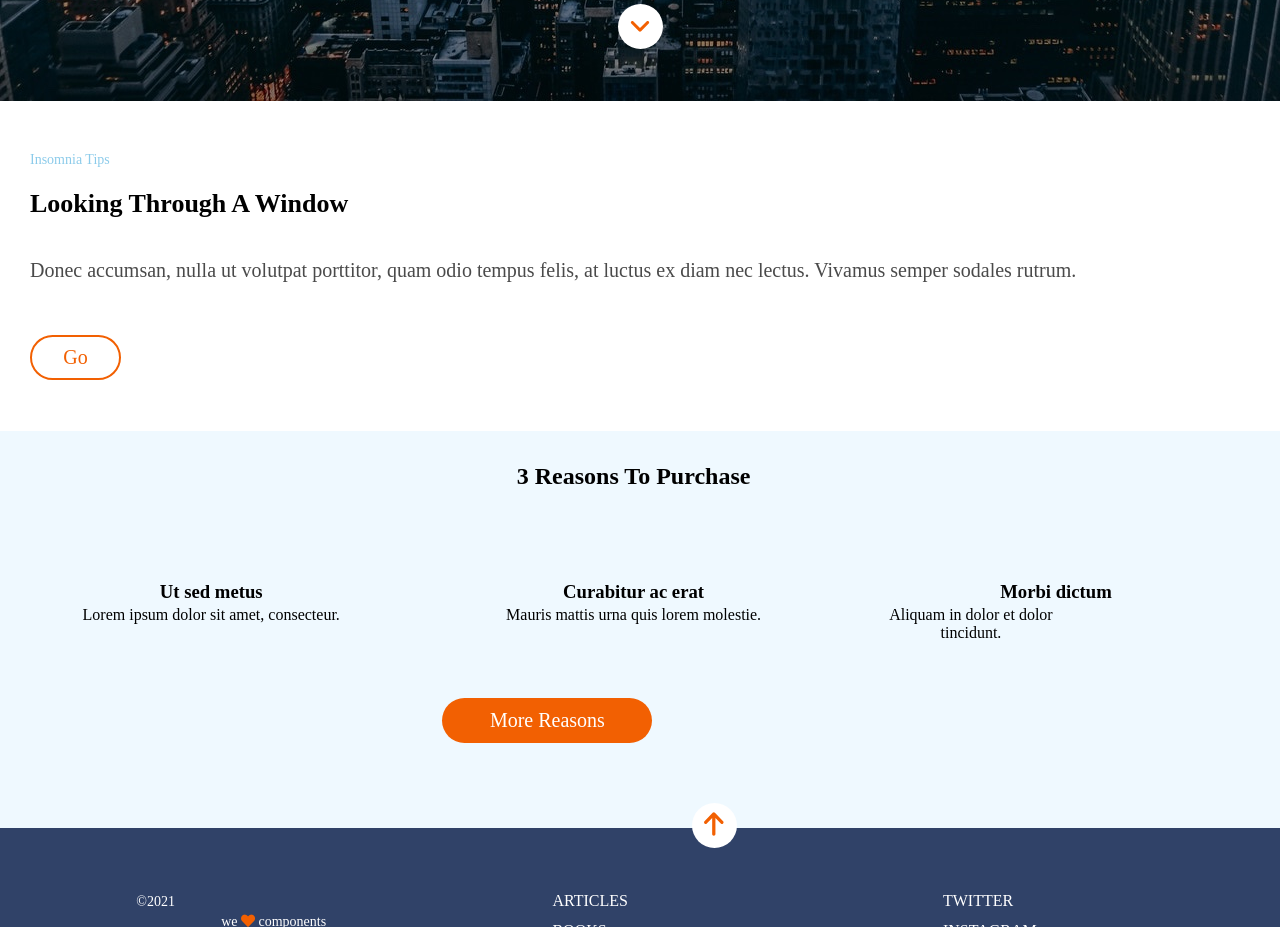
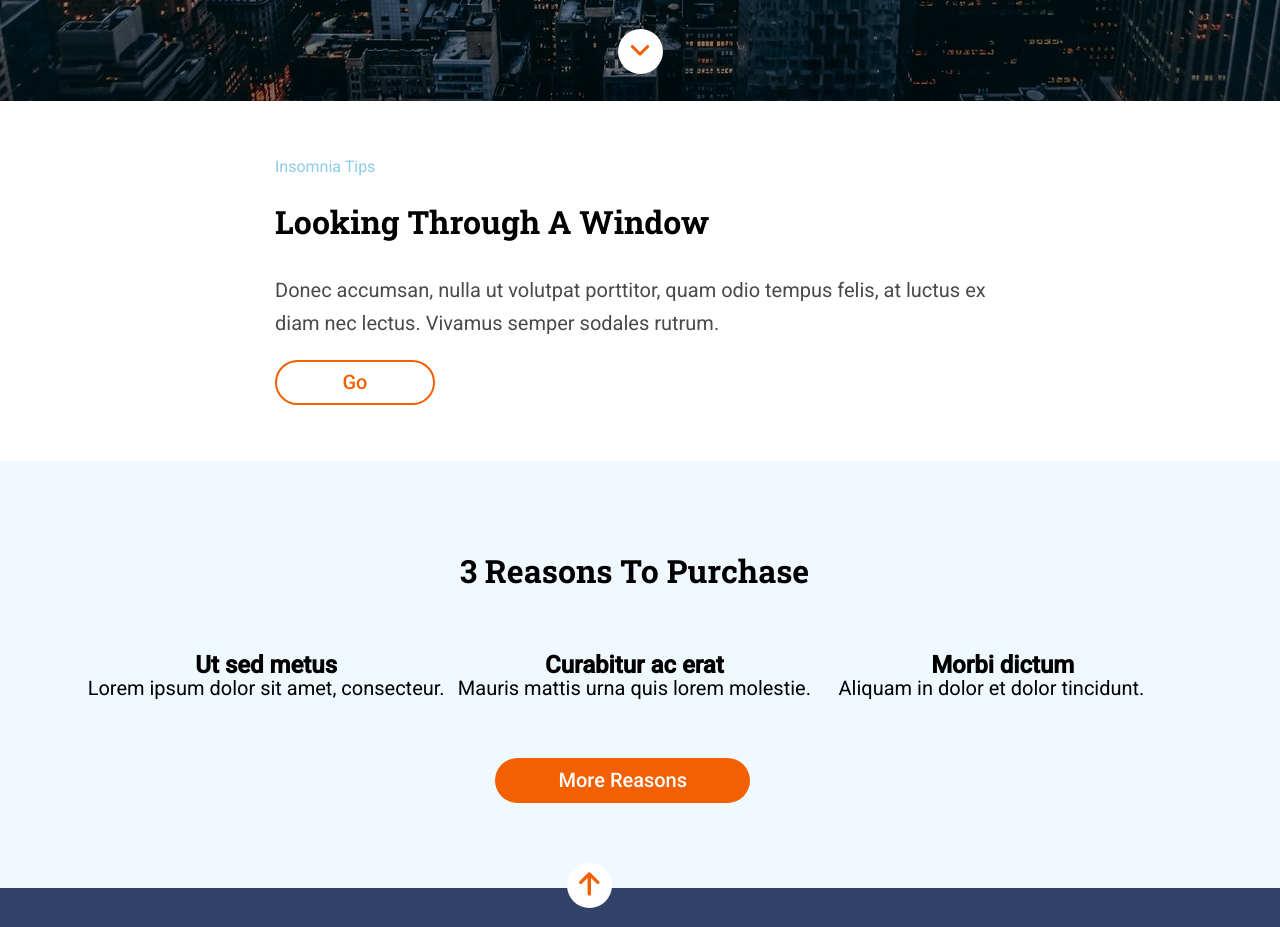
Before and after one commit to Adalab/modulo-1-evaluacion-final-TeresaMartinezFernandez, a website: page src/html/index.html in a window 1280 px wide. Shown: the part 667-1594 px from the top of the page. Drawn offline with nearby package versions, Linux system fonts and the light colour scheme; files that its build step writes are made by us from their sources; files whose address does not match are found by name.

Commit message:
Add changes fonts and adjust mediaqueries

```diff
--- a/src/html/index.html
+++ b/src/html/index.html
@@ -4,7 +4,9 @@
     <meta charset="UTF-8" />
     <meta name="viewport" content="width=device-width, initial-scale=1" />
     <title>Evaluación final_mod1_Teresa</title>
-    <link href="https://fonts.googleapis.com/css?family=Roboto&display=swap" rel="stylesheet" />
+    <link rel="preconnect" href="https://fonts.gstatic.com">
+    <link rel="preconnect" href="https://fonts.gstatic.com">
+    <link href="https://fonts.googleapis.com/css2?family=Roboto+Slab:wght@700&family=Roboto:wght@400;500&display=swap" rel="stylesheet">
     <link rel="stylesheet" href="./assets/css/main.css" />
     <link rel="icon" href="./assets/images/favicon.png" />
     <link rel="stylesheet" href="https://use.fontawesome.com/releases/v5.8.1/css/all.css"
--- a/src/scss/core/_variables.scss
+++ b/src/scss/core/_variables.scss
@@ -1,7 +1,7 @@
 // fonts
-$fontTitle: "RobotoSlab-Bold" Roboto;
-$fontText: "Roboto-Regular" Roboto;
-$fontBotton: "Roboto-Medium" Roboto;
+$fontTitle: "Roboto Slab", serif;
+$fontText: "Roboto", sans-serif;
+$fontBotton: "Roboto", sans-serif;
 
 // colors
 $colorBottonHam: #0271bc;
--- a/src/scss/layout/_footer.scss
+++ b/src/scss/layout/_footer.scss
@@ -32,6 +32,7 @@
     color: $colorTextWhite;
     text-transform: uppercase;
     font-family: $fontText;
+    line-height: 1.88;
   }
   li {
     list-style: none;
@@ -96,3 +97,12 @@
     text-align: left;
   }
 }
+@media all and (min-width: 1200px) {
+  .footer {
+    justify-content: center;
+  }
+
+  .footer__copy {
+    transform: translateX(-50px);
+  }
+}
--- a/src/scss/layout/_header.scss
+++ b/src/scss/layout/_header.scss
@@ -30,10 +30,12 @@
   font-family: $fontTitle;
   color: $colorTextWhite;
   font-size: 42px;
+  font-weight: bold;
+  line-height: 1.31;
   text-transform: uppercase;
   width: 290px;
   text-align: center;
-  transform: translate(0, 100px);
+  padding: 284px 15px 0 15px;
 }
 .header__title--small {
   font-family: $fontText;
@@ -42,7 +44,7 @@
   font-weight: normal;
   width: 290px;
   text-align: center;
-  transform: translate(0, 115px);
+  padding: 10px 15px 0 15px;
 }
 .header__botton {
   width: 45px;
@@ -52,7 +54,7 @@
   display: flex;
   align-items: center;
   justify-content: center;
-  transform: translate(0, 150px);
+  transform: translate(0, 45px);
 }
 .header__botton--image {
   width: 20px;
@@ -66,14 +68,20 @@
     font-size: 80px;
     width: 690px;
     height: 212px;
-    transform: translate(0, 140px);
+    padding: 290px 39px 0 39px;
   }
   .header__title--small {
     font-size: 24px;
     width: 360px;
-    transform: translate(0, 160px);
-  }
-  .header__botton {
-    transform: translate(0, 190px);
+    padding-top: 220px;
   }
 }
+@media all and (min-width: 1200px) {
+  .header__title {
+    font-size: 100px;
+  }
+  .header__title--small {
+    padding-top: 260px;
+    width: 730px;
+  }
+}
--- a/src/scss/layout/_page.scss
+++ b/src/scss/layout/_page.scss
@@ -19,6 +19,8 @@
   font-family: $fontTitle;
   color: $colorTextBlack;
   font-size: 24px;
+  font-weight: bold;
+  line-height: 1.25;
   text-transform: capitalize;
 }
 .section__first--text {
@@ -71,35 +73,50 @@
   grid-column: 2 / 3;
   grid-row: 2 / 3;
   text-align: center;
+  font-family: $fontText;
+  font-size: 18px;
+  font-weight: bold;
 }
 .section__second--text1 {
   grid-column: 2 / 3;
   grid-row: 2 / 3;
   text-align: center;
+  font-family: $fontText;
+  font-size: 18px;
   transform: translate(0, 25px);
 }
 .section__second--title2 {
   grid-column: 2 / 3;
   grid-row: 3 / 4;
   text-align: center;
+  font-family: $fontText;
+  font-size: 18px;
+  font-weight: bold;
   transform: translate(0, 5px);
 }
 .section__second--text2 {
   grid-column: 2 / 3;
   grid-row: 3 / 4;
   text-align: center;
+  font-family: $fontText;
+  font-size: 18px;
   transform: translate(0, 30px);
 }
 .section__second--title3 {
   grid-column: 2 / 3;
   grid-row: 4 / 5;
   text-align: center;
+  font-family: $fontText;
+  font-size: 18px;
+  font-weight: bold;
   transform: translate(0, 25px);
 }
 .section__second--text3 {
   grid-column: 2 / 3;
   grid-row: 4 / 5;
   text-align: center;
+  font-family: $fontText;
+  font-size: 18px;
   transform: translate(0, 50px);
 }
 
@@ -146,39 +163,77 @@
     grid-template-columns: 33% 33% 33%;
     grid-template-rows: repeat (3, fr);
     height: 397px;
+    padding: 35px;
+  }
+  .section__second--title {
+    font-size: 26px;
   }
   .section__second--title1 {
+    font-size: 24px;
     grid-column: 1 / 2;
     grid-row: 2 / 3;
     transform: translate(0, 5px);
   }
   .section__second--text1 {
+    font-size: 20px;
     grid-column: 1 / 2;
     grid-row: 2 / 3;
     transform: translate(0, 30px);
   }
   .section__second--title2 {
+    font-size: 24px;
     grid-column: 2 / 3;
     grid-row: 2 / 3;
   }
   .section__second--text2 {
+    font-size: 20px;
     grid-column: 2 / 3;
     grid-row: 2 / 3;
   }
   .section__second--title3 {
+    font-size: 24px;
     grid-column: 3 / 4;
     grid-row: 2 / 3;
     transform: translate(0, 5px);
   }
   .section__second--text3 {
+    font-size: 20px;
     grid-column: 3 / 4;
     grid-row: 2 / 3;
     transform: translate(20px, 30px);
-    width: 212.3px;
+    text-align: left;
   }
   .section__second--button {
     width: 210px;
     grid-row: 3 / 4;
-    transform: translate(20px, 0);
+    transform: translate(10px, 30px);
   }
 }
+@media all and (min-width: 1200px) {
+  .section__first {
+    height: 360px;
+    padding-left: 275px;
+    padding-right: 275px;
+  }
+  .section__first--smalltext {
+    font-size: 16px;
+  }
+  .section__first--title {
+    font-size: 32px;
+  }
+  .section__first--button {
+    width: 160px;
+    height: 45px;
+  }
+  .section__second {
+    height: 427px;
+    padding: 60px 82px 60px 82px;
+  }
+  .section__second--title {
+    font-size: 32px;
+  }
+  .section__second--button {
+    width: 255px;
+    transform: translate(45px, 30px);
+  }
+}
```
